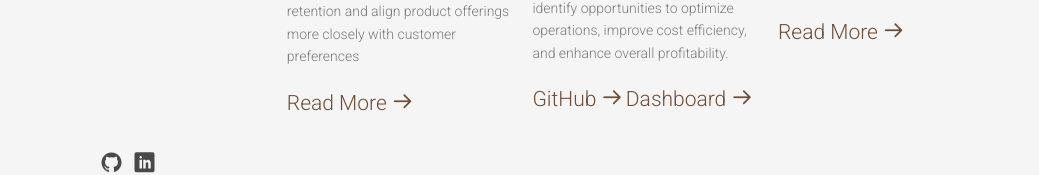
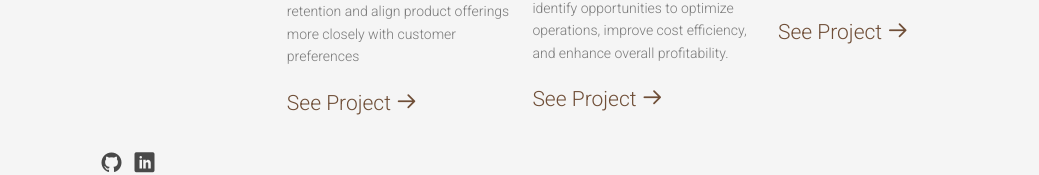
Before and after one commit to xuandinh22/DataAnalyticsPortfolio, a plain HTML site: page project.html in a window 1280 px wide. Shown: the part 580-755 px from the top of the page, without its empty margins (0-1039 px from the left). Drawn offline with Linux system fonts and the light colour scheme; files whose address does not match are found by name.

Commit message:
Update project.html

```diff
--- a/project.html
+++ b/project.html
@@ -102,7 +102,7 @@
 									overall sales performance. The goal is to uncover insights that improve customer retention
 									and align product offerings more closely with customer preferences
 								</p>
-								<a href="https://github.com/xuandinh22/Coffee-Bean-Sales-Performance-Insights" class="lead" style="color:#6f4e37; text-decoration:none;">Read More <i class="icon-arrow-right3"></i></a>
+								<a href="https://github.com/xuandinh22/Coffee-Bean-Sales-Performance-Insights" class="lead" style="color:#6f4e37; text-decoration:none;"> See Project <i class="icon-arrow-right3"></i></a>
 							</div>
 						</div>
 					</div>
@@ -116,8 +116,7 @@
 									actionable insights. The ultimate goal is to identify opportunities to optimize
 									operations, improve cost efficiency, and enhance overall profitability.
 								</p>
-								<a href="https://github.com/xuandinh22/Plato-s-Pizza-Business-Optimization-Dashboard" class="lead" style="color:#6f4e37; text-decoration:none;"> GitHub <i class="icon-arrow-right3"></i></a>
-								<a href="https://public.tableau.com/app/profile/xuan.dinh8619/viz/CoffeeBean_17562288415120/Dashboard3?publish=yes" class="lead" style="color:#6f4e37; text-decoration:none;"> Dashboard <i class="icon-arrow-right3"></i></a>
+								<a href="https://github.com/xuandinh22/Plato-s-Pizza-Business-Optimization-Dashboard" class="lead" style="color:#6f4e37; text-decoration:none;"> See Project <i class="icon-arrow-right3"></i></a>
 							</div>
 						</div>
 					</div>
@@ -132,7 +131,7 @@
 									reduce churn and strengthen customer retention strategies.
 
 								</p>
-								<a href="https://github.com/xuandinh22/Bank-Churn-Insights-to-Improve-Retention" class="lead" style="color:#6f4e37; text-decoration:none;">Read More <i class="icon-arrow-right3"></i></a>
+								<a href="https://github.com/xuandinh22/Bank-Churn-Insights-to-Improve-Retention" class="lead" style="color:#6f4e37; text-decoration:none;"> See Project <i class="icon-arrow-right3"></i></a>
 							</div>
 						</div>
 					</div>
```
